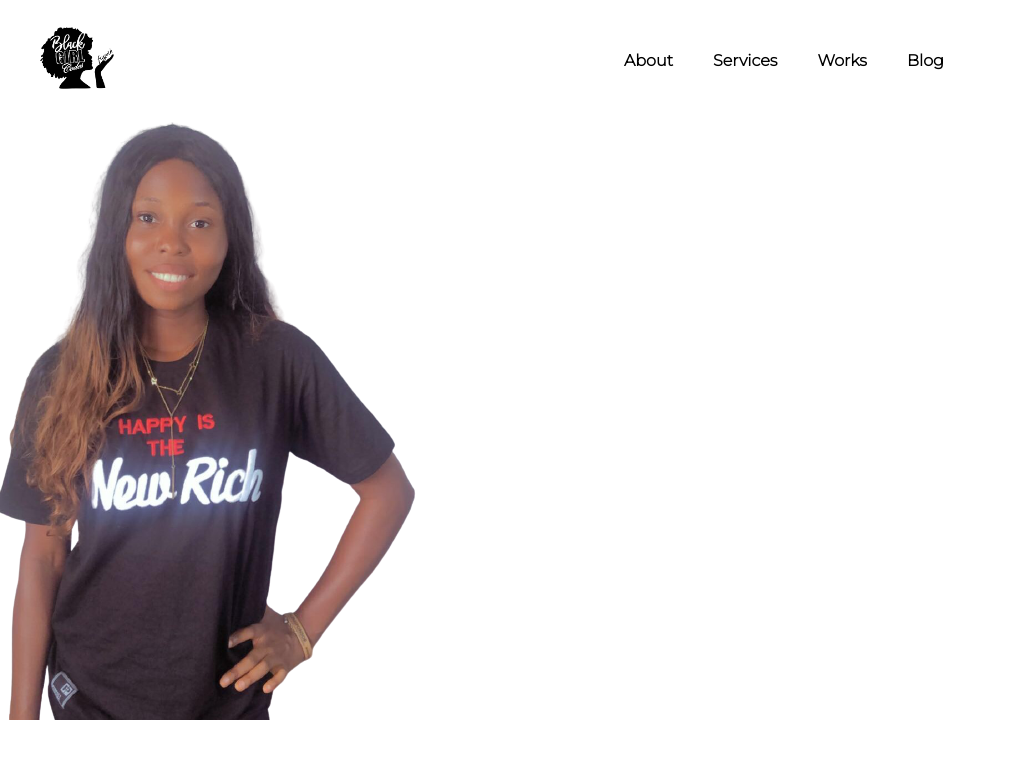
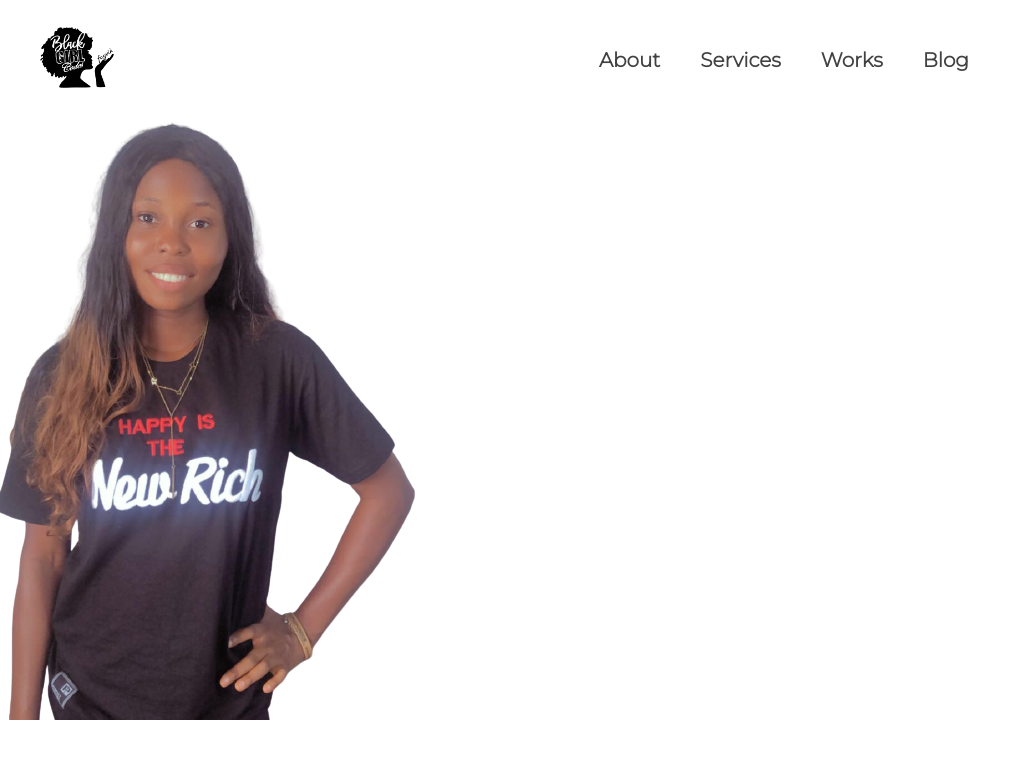
Before and after one commit to FayVik/blogpost, a React (Create React App) app: page / in a window 1280 px wide. Shown: the top 758 px of the page, without its empty margins (0-1031 px from the left). Built offline with nearby package versions, Linux system fonts and the light colour scheme.

Commit message:
change font size nav

```diff
--- a/src/style/Nav.module.css
+++ b/src/style/Nav.module.css
@@ -27,5 +27,6 @@ li{
 a{
   text-decoration: none;
   font-weight: 600;
-  color: black;
+  color: rgb(65, 65, 65);
+  font-size: 20px;
 }
```
